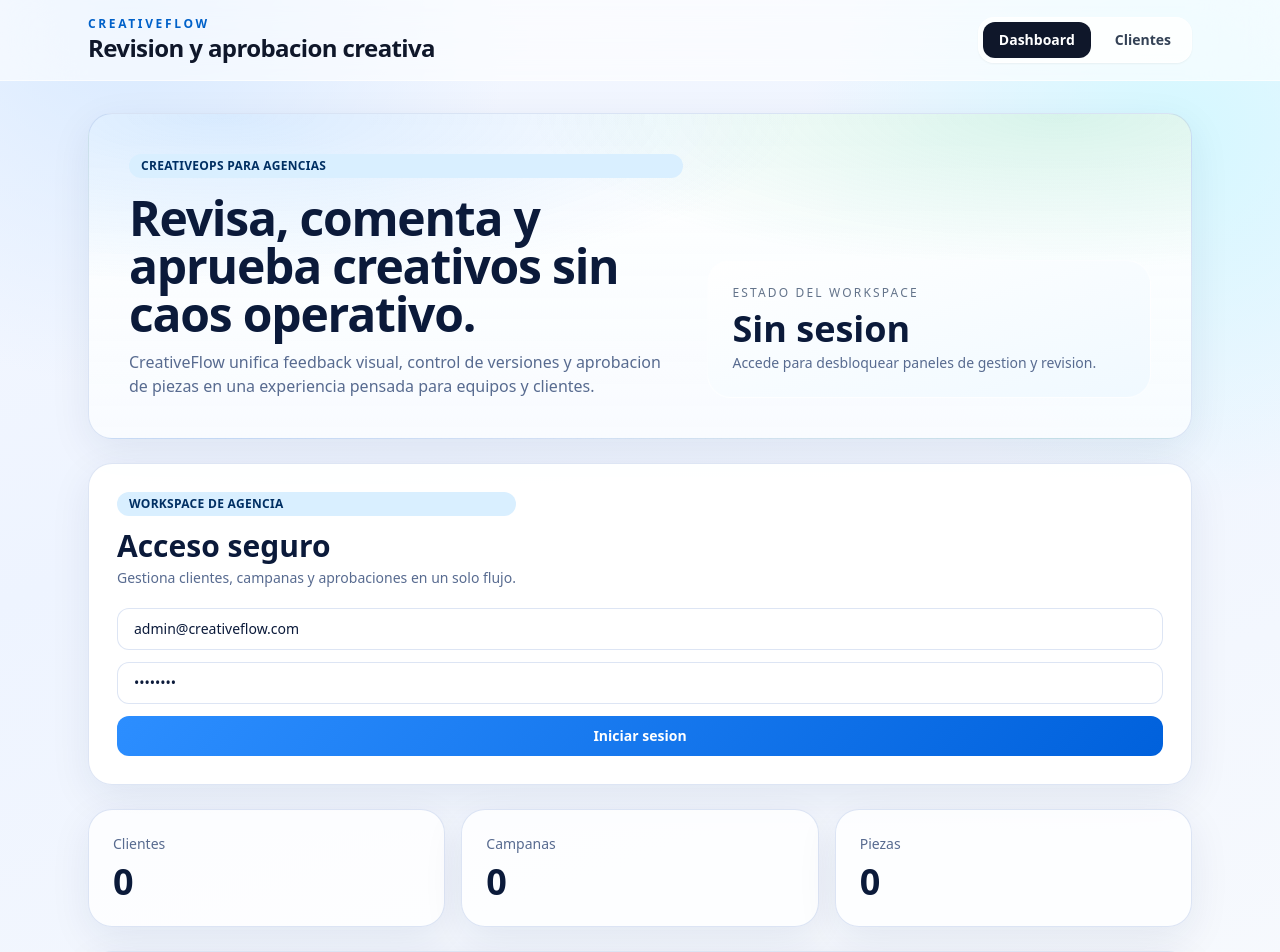
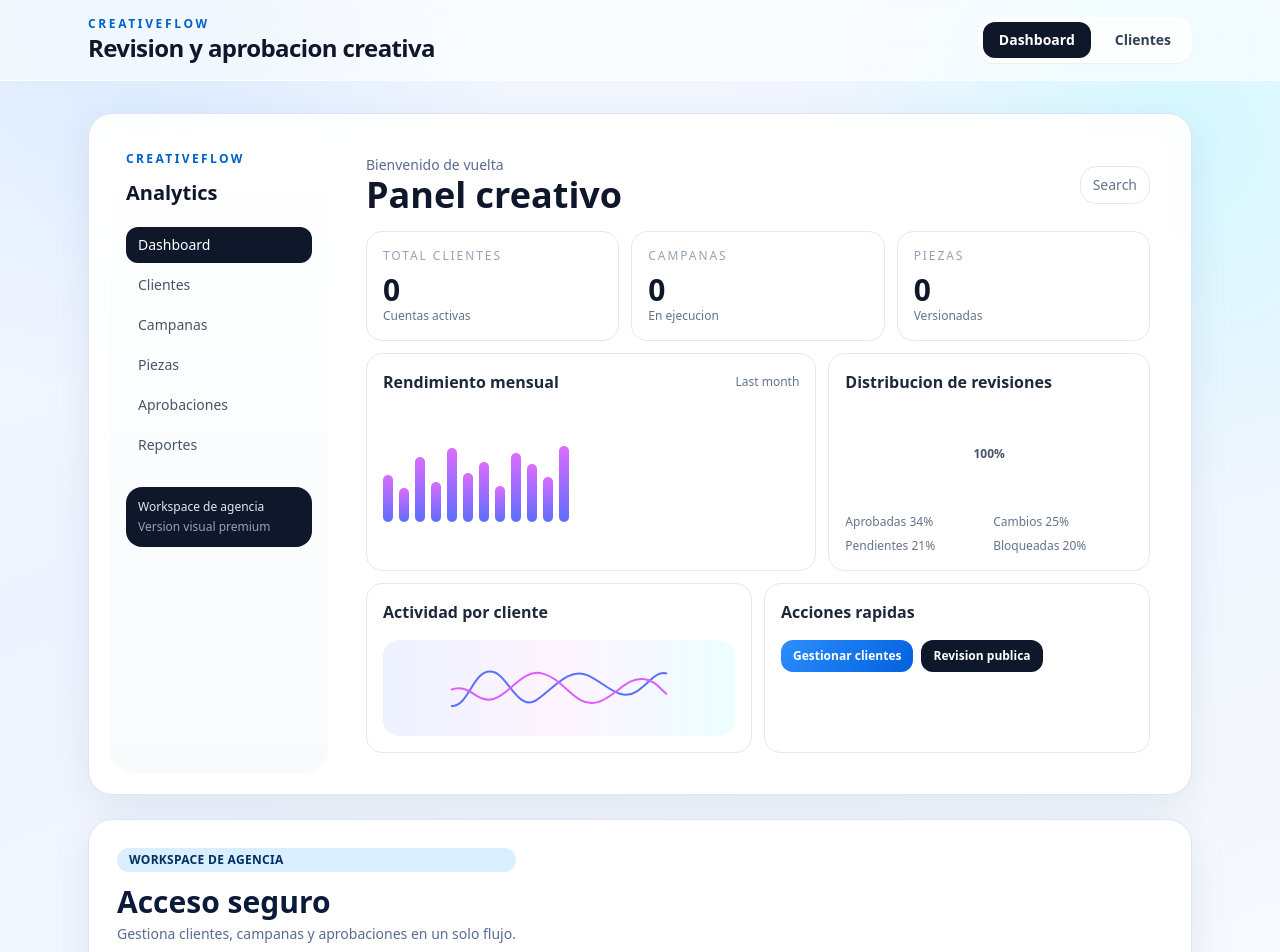
Before and after one commit to isaacmohtepo/Playground, a Next.js app in the folder apps/web/: page / in a window 1280 px wide. Shown: the top 952 px of the page. Built offline with nearby package versions, Linux system fonts and the light colour scheme; no server answers.

Commit message:
Redesign dashboard to analytics-style layout

```diff
--- a/apps/web/app/page.tsx
+++ b/apps/web/app/page.tsx
@@ -5,6 +5,62 @@ import { useMemo, useState } from "react";
 import { useQuery } from "@tanstack/react-query";
 import { AuthPanel } from "../components/auth-panel";
 import { apiGet, getStoredToken } from "../lib/api";
+
+function MiniBars() {
+  const bars = [42, 30, 58, 36, 66, 44, 54, 32, 62, 52, 40, 68];
+  return (
+    <div className="mt-4 flex h-28 items-end gap-1.5">
+      {bars.map((height, index) => (
+        <div key={index} className="w-2.5 rounded-full bg-gradient-to-t from-[#5d6dff] to-[#da6dff]" style={{ height: `${height}%` }} />
+      ))}
+    </div>
+  );
+}
+
+function Donut() {
+  return (
+    <div className="relative mx-auto mt-3 h-24 w-24 rounded-full bg-[conic-gradient(#4f46e5_0_34%,#e879f9_34_59%,#22c55e_59_80%,#f59e0b_80_100%)] p-3">
+      <div className="flex h-full w-full items-center justify-center rounded-full bg-white text-xs font-semibold text-slate-600">100%</div>
+    </div>
+  );
+}
+
+function LineGhost() {
+  return (
+    <div className="mt-4 h-24 rounded-2xl bg-gradient-to-r from-indigo-50 via-fuchsia-50 to-cyan-50 p-3">
+      <svg viewBox="0 0 240 80" className="h-full w-full">
+        <path d="M0,60 C20,62 24,18 46,22 C62,24 74,66 94,54 C112,43 130,16 152,26 C172,35 188,56 206,44 C220,35 228,20 240,24" fill="none" stroke="#5b6fff" strokeWidth="2.2" />
+        <path d="M0,42 C22,34 28,58 48,52 C66,46 80,18 102,24 C126,30 138,62 162,56 C182,51 194,28 214,30 C227,31 234,43 240,47" fill="none" stroke="#df5dff" strokeWidth="2.2" />
+      </svg>
+    </div>
+  );
+}
+
+function SideMenu() {
+  const items = ["Dashboard", "Clientes", "Campanas", "Piezas", "Aprobaciones", "Reportes"];
+  return (
+    <aside className="rounded-3xl border border-white/70 bg-gradient-to-b from-white to-slate-50 p-4">
+      <p className="text-xs font-semibold uppercase tracking-[0.2em] text-brand-700">CreativeFlow</p>
+      <h2 className="mt-3 font-[var(--font-display)] text-xl font-semibold text-slate-900">Analytics</h2>
+      <div className="mt-5 space-y-1">
+        {items.map((item, index) => (
+          <div
+            key={item}
+            className={`rounded-xl px-3 py-2 text-sm font-medium ${
+              index === 0 ? "bg-slate-900 text-white" : "text-slate-600 hover:bg-slate-100"
+            }`}
+          >
+            {item}
+          </div>
+        ))}
+      </div>
+      <div className="mt-6 rounded-2xl bg-slate-900 p-3 text-xs text-slate-200">
+        Workspace de agencia
+        <p className="mt-1 text-slate-400">Version visual premium</p>
+      </div>
+    </aside>
+  );
+}
 
 export default function DashboardPage() {
   const [token, setToken] = useState<string>(() => (typeof window !== "undefined" ? getStoredToken() : ""));
@@ -29,28 +85,78 @@ export default function DashboardPage() {
 
   const stats = useMemo(
     () => [
-      { label: "Clientes", value: clients?.length ?? 0 },
-      { label: "Campanas", value: campaigns?.length ?? 0 },
-      { label: "Piezas", value: assets?.length ?? 0 }
+      { label: "Total clientes", value: clients?.length ?? 0, hint: "Cuentas activas" },
+      { label: "Campanas", value: campaigns?.length ?? 0, hint: "En ejecucion" },
+      { label: "Piezas", value: assets?.length ?? 0, hint: "Versionadas" }
     ],
     [assets?.length, campaigns?.length, clients?.length]
   );
 
   return (
     <div className="container-page space-y-6">
-      <section className="card-strong spotlight reveal overflow-hidden p-6 md:p-10">
-        <div className="grid gap-6 md:grid-cols-[1.25fr_1fr] md:items-end">
-          <div>
-            <p className="pill bg-brand-100 text-brand-900">CreativeOps para agencias</p>
-            <h2 className="headline mt-4 font-[var(--font-display)]">Revisa, comenta y aprueba creativos sin caos operativo.</h2>
-            <p className="mt-3 max-w-2xl text-sm muted md:text-base">
-              CreativeFlow unifica feedback visual, control de versiones y aprobacion de piezas en una experiencia pensada para equipos y clientes.
-            </p>
-          </div>
-          <div className="rounded-3xl border border-white/70 bg-gradient-to-br from-white to-sky-50 p-6">
-            <p className="text-xs uppercase tracking-[0.18em] text-slate-500">Estado del workspace</p>
-            <p className="mt-2 text-4xl font-semibold">{token ? "Conectado" : "Sin sesion"}</p>
-            <p className="mt-1 text-sm muted">Accede para desbloquear paneles de gestion y revision.</p>
+      <section className="card-strong reveal overflow-hidden p-4 md:p-5">
+        <div className="grid gap-4 lg:grid-cols-[220px_1fr]">
+          <SideMenu />
+
+          <div className="rounded-3xl border border-white/70 bg-white/80 p-4 md:p-5">
+            <div className="flex flex-wrap items-center justify-between gap-3">
+              <div>
+                <p className="text-sm muted">Bienvenido de vuelta</p>
+                <h1 className="font-[var(--font-display)] text-3xl font-semibold text-slate-900 md:text-4xl">Panel creativo</h1>
+              </div>
+              <div className="flex items-center gap-2 rounded-2xl border border-slate-200 bg-white px-3 py-2 text-sm text-slate-500">
+                <span>Search</span>
+              </div>
+            </div>
+
+            <div className="mt-4 grid gap-3 md:grid-cols-3">
+              {stats.map((item) => (
+                <div key={item.label} className="rounded-2xl border border-slate-200 bg-white p-4">
+                  <p className="text-xs uppercase tracking-[0.16em] text-slate-400">{item.label}</p>
+                  <p className="mt-2 text-3xl font-semibold text-slate-900">{item.value}</p>
+                  <p className="text-xs text-slate-500">{item.hint}</p>
+                </div>
+              ))}
+            </div>
+
+            <div className="mt-3 grid gap-3 md:grid-cols-[1.4fr_1fr]">
+              <div className="rounded-2xl border border-slate-200 bg-white p-4">
+                <div className="flex items-center justify-between">
+                  <p className="font-semibold text-slate-800">Rendimiento mensual</p>
+                  <span className="text-xs text-slate-500">Last month</span>
+                </div>
+                <MiniBars />
+              </div>
+
+              <div className="rounded-2xl border border-slate-200 bg-white p-4">
+                <p className="font-semibold text-slate-800">Distribucion de revisiones</p>
+                <Donut />
+                <div className="mt-3 grid grid-cols-2 gap-2 text-xs text-slate-500">
+                  <span>Aprobadas 34%</span>
+                  <span>Cambios 25%</span>
+                  <span>Pendientes 21%</span>
+                  <span>Bloqueadas 20%</span>
+                </div>
+              </div>
+            </div>
+
+            <div className="mt-3 grid gap-3 md:grid-cols-2">
+              <div className="rounded-2xl border border-slate-200 bg-white p-4">
+                <p className="font-semibold text-slate-800">Actividad por cliente</p>
+                <LineGhost />
+              </div>
+              <div className="rounded-2xl border border-slate-200 bg-white p-4">
+                <p className="font-semibold text-slate-800">Acciones rapidas</p>
+                <div className="mt-4 flex flex-wrap gap-2">
+                  <Link href="/clients" className="btn-primary !px-3 !py-2 !text-xs">
+                    Gestionar clientes
+                  </Link>
+                  <Link href="/review/demo-review-token" className="btn-dark !px-3 !py-2 !text-xs">
+                    Revision publica
+                  </Link>
+                </div>
+              </div>
+            </div>
           </div>
         </div>
       </section>
@@ -58,27 +164,6 @@ export default function DashboardPage() {
       <div className="reveal delay-1">
         <AuthPanel onLogin={setToken} />
       </div>
-
-      <section className="reveal delay-1 grid gap-4 md:grid-cols-3">
-        {stats.map((item) => (
-          <div key={item.label} className="card p-6">
-            <p className="text-sm muted">{item.label}</p>
-            <p className="mt-2 text-4xl font-semibold">{item.value}</p>
-          </div>
-        ))}
-      </section>
-
-      <section className="card reveal delay-2 p-6">
-        <h2 className="font-[var(--font-display)] text-2xl font-semibold">Acciones rapidas</h2>
-        <div className="mt-4 flex flex-wrap gap-3">
-          <Link href="/clients" className="btn-primary">
-            Gestionar clientes
-          </Link>
-          <Link href="/review/demo-review-token" className="btn-dark">
-            Demo revision publica
-          </Link>
-        </div>
-      </section>
     </div>
   );
 }
```
